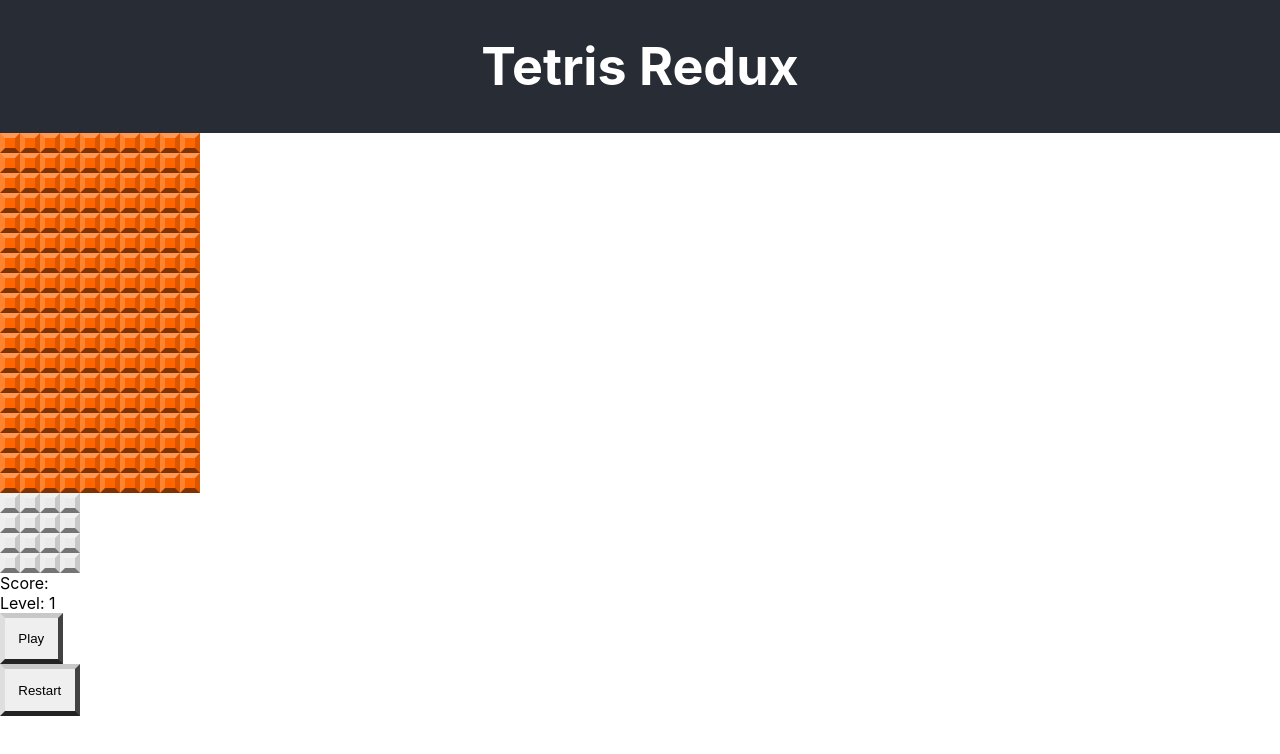
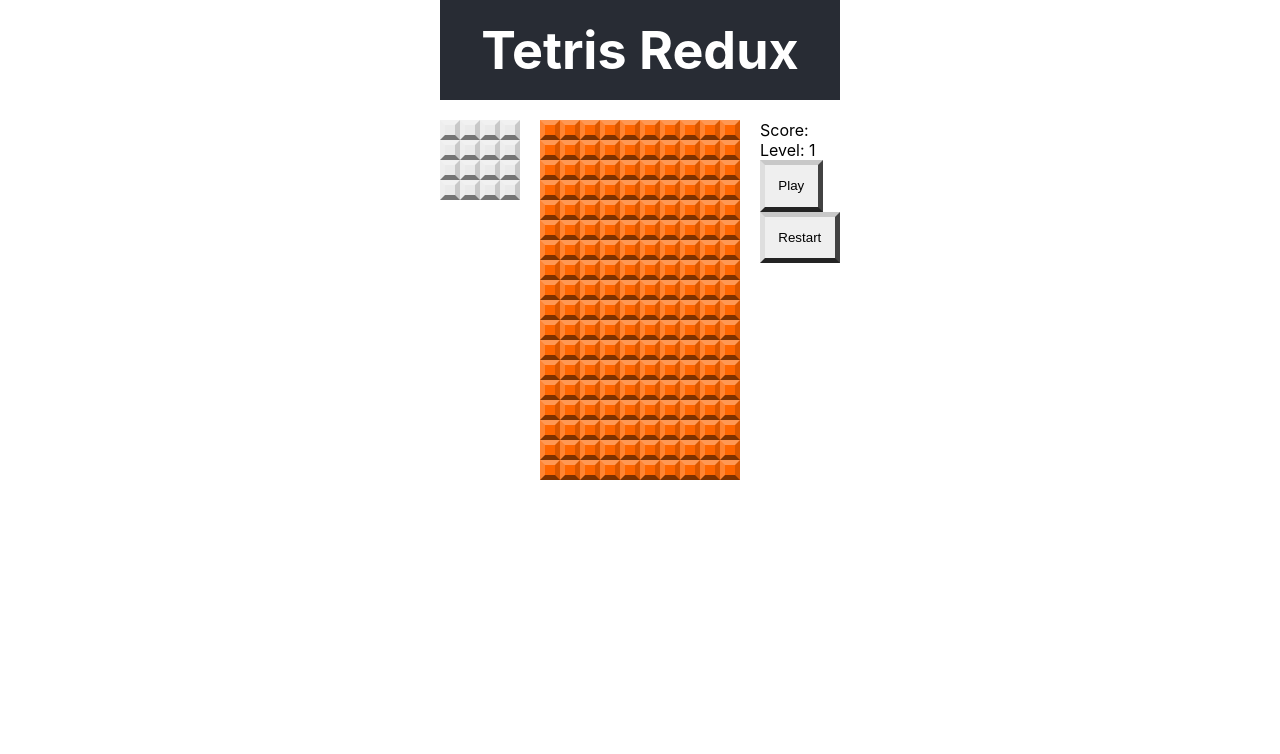
Before and after one commit to AcidicNic/tetris, a React (Create React App) app: page / in a window 1280 px wide. Shown: the top 754 px of the page. Built offline with nearby package versions, Linux system fonts and the light colour scheme.

Commit message:
Added grid area styles

```diff
--- a/src/index.css
+++ b/src/index.css
@@ -93,12 +93,18 @@ body {
   grid-template-columns: repeat(var(--cols), var(--tile-size));
   grid-gap: 0;
   align-self: flex-start;
+  grid-area: c;
 }
 
 .next-block {
   display: grid;
   grid-template-columns: repeat(4, var(--tile-size));
   align-self: flex-start;
+  grid-area: l;
+}
+
+.score-board {
+  grid-area: r;
 }
 
 .score-board-button {
@@ -110,3 +116,30 @@ body {
   border-right-color: var(--button-color-r);
   border-bottom-color: var(--button-color-b);
 }
+
+/* App */
+.App {
+  --col-side: calc(var(--tile-size) * 4);
+  --col-center: calc(var(--tile-size) * 10);
+  --grid-height: calc(var(--tile-size) * 18);
+
+  width: calc(var(--tile-size) * (4 + 1 + 10 + 1 + 4));
+  margin: auto;
+  display: grid;
+
+  grid-gap: var(--tile-size) var(--tile-size);
+  /* Defines three columns of `--col-side`, `--col-center`, and `--col-side` widths. */
+  grid-template-columns: var(--col-side) var(--col-center) var(--col-side);
+  /* Defines three rows of `100px`, `--grid-height`, and 100px. */
+  grid-template-rows: 100px var(--grid-height) 100px;
+
+/* This defines the areas on the grid with names: 'h', 'l', 'c', 'r',
+and 'b'. The '.' represents an empty cell on the grid. */
+  grid-template-areas: "h h h"
+                       "l c r"
+                       ". b .";
+}
+
+.App-header {
+  grid-area: h;
+}
```
